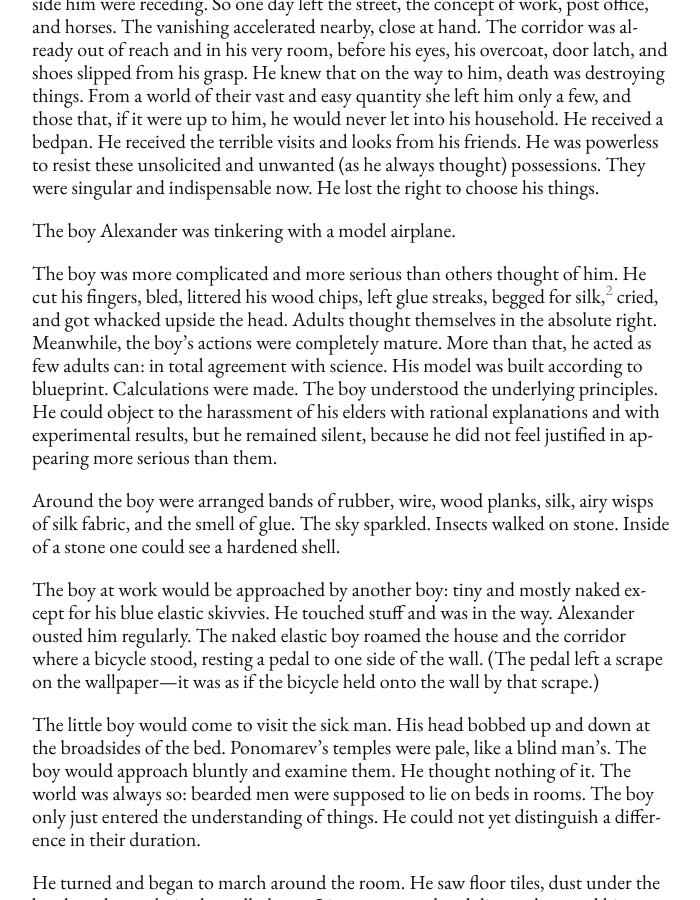
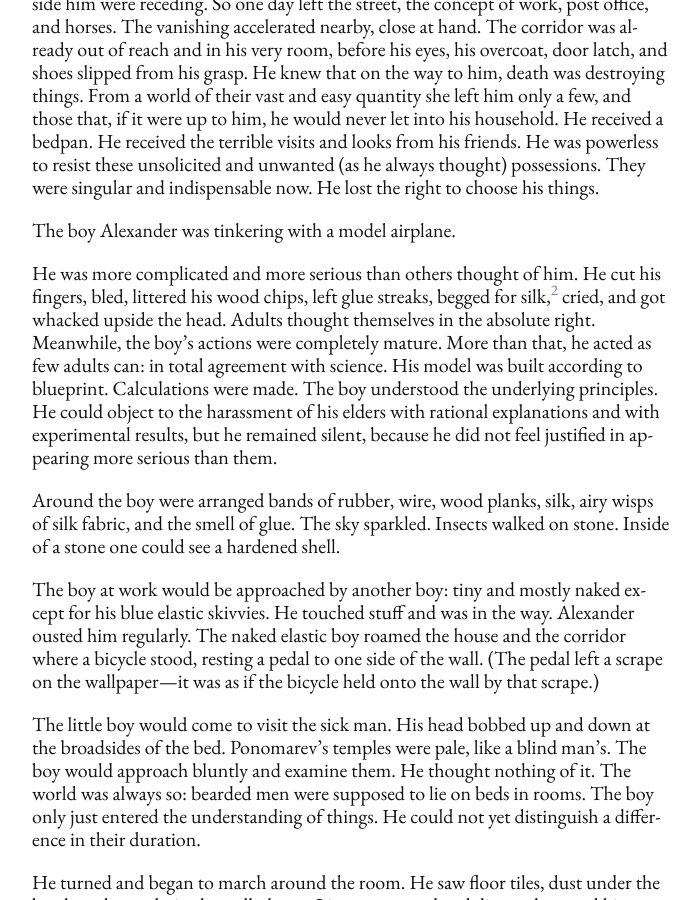
Before and after one commit to denten/denten.github.io, a Jekyll site: the page built from _posts/2017-06-07-liompa.md, in a window 1280 px wide and 900 px high, scrolled down 1220 px. Shown: the whole window, without its empty margins (288-988 px from the left). Built offline with Jekyll 4.4.1, drawn with Linux system fonts in a browser that asks for light colours; nearby versions of some CDN libraries; library files that are not in the unit come from our copies.

Commit message:
small edits

```diff
--- a/_posts/2017-06-07-liompa.md
+++ b/_posts/2017-06-07-liompa.md
@@ -73,8 +73,8 @@ choose his things.
 
 The boy Alexander was tinkering with a model airplane.
 
-The boy was more complicated and more serious than others thought of him. He
-cut his fingers, bled, littered his wood chips, left glue streaks, begged for
+He was more complicated and more serious than others thought of him. He cut
+his fingers, bled, littered his wood chips, left glue streaks, begged for
 silk,[^1] cried, and got whacked upside the head. Adults thought themselves in
 the absolute right. Meanwhile, the boy's actions were completely mature. More
 than that, he acted as few adults can: in total agreement with science. His
```
